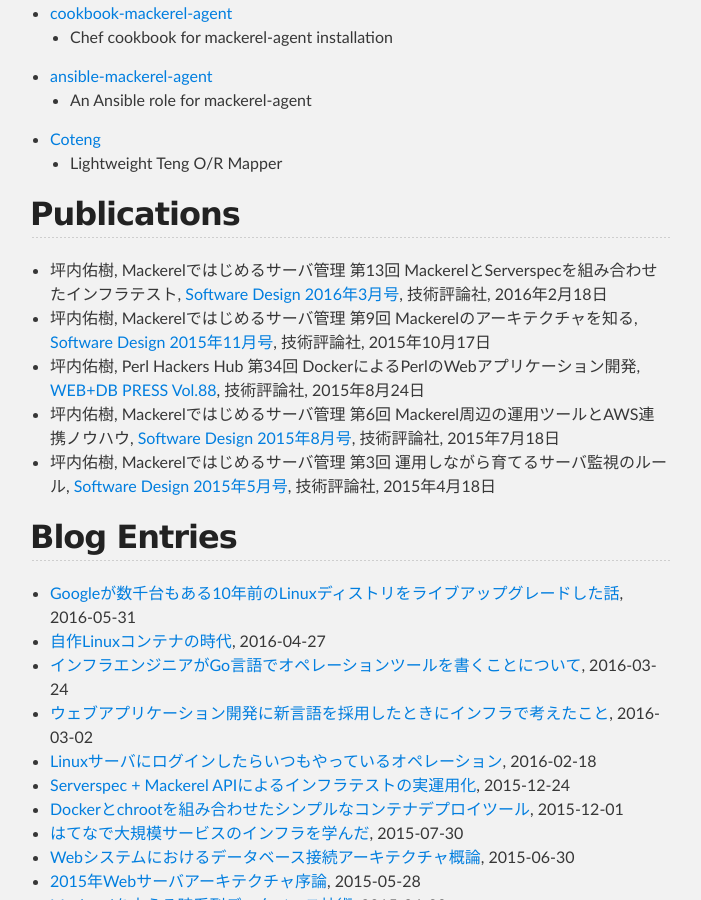
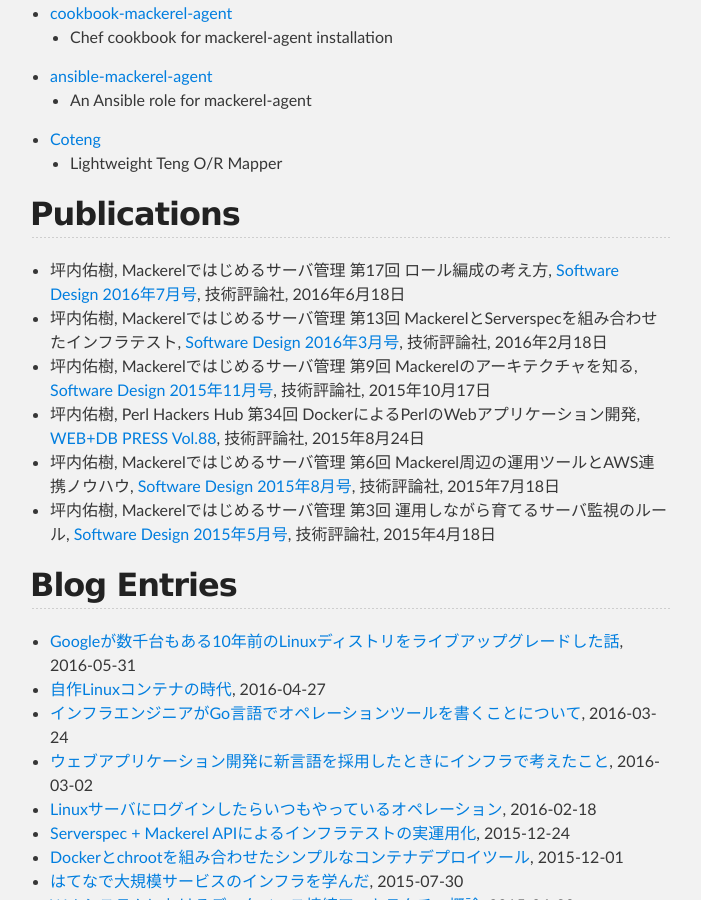
Before and after one commit to yuuki/yuuk.io, a Jekyll site: the page built from index.md, in a window 1280 px wide and 900 px high, scrolled down 1137 px. Shown: the whole window, without its empty margins (290-991 px from the left). Built offline with Jekyll 4.4.1, drawn with Linux system fonts in a browser that asks for light colours; nearby versions of some CDN libraries.

Commit message:
Sync README.md in master branch to index.md in gh-pages

```diff
--- a/index.md
+++ b/index.md
@@ -43,6 +43,7 @@
 
 ## Publications
 
+- 坪内佑樹, Mackerelではじめるサーバ管理 第17回 ロール編成の考え方, [Software Design 2016年7月号](http://gihyo.jp/magazine/SD/archive/2016/201607), 技術評論社, 2016年6月18日
 - 坪内佑樹, Mackerelではじめるサーバ管理 第13回 MackerelとServerspecを組み合わせたインフラテスト, [Software Design 2016年3月号](http://gihyo.jp/magazine/SD/archive/2016/201603), 技術評論社, 2016年2月18日
 - 坪内佑樹, Mackerelではじめるサーバ管理 第9回 Mackerelのアーキテクチャを知る, [Software Design 2015年11月号](http://gihyo.jp/magazine/SD/archive/2015/201511), 技術評論社, 2015年10月17日
 - 坪内佑樹, Perl Hackers Hub 第34回 DockerによるPerlのWebアプリケーション開発, [WEB+DB PRESS Vol.88](http://gihyo.jp/magazine/wdpress/archive/2015/vol88), 技術評論社, 2015年8月24日
```
